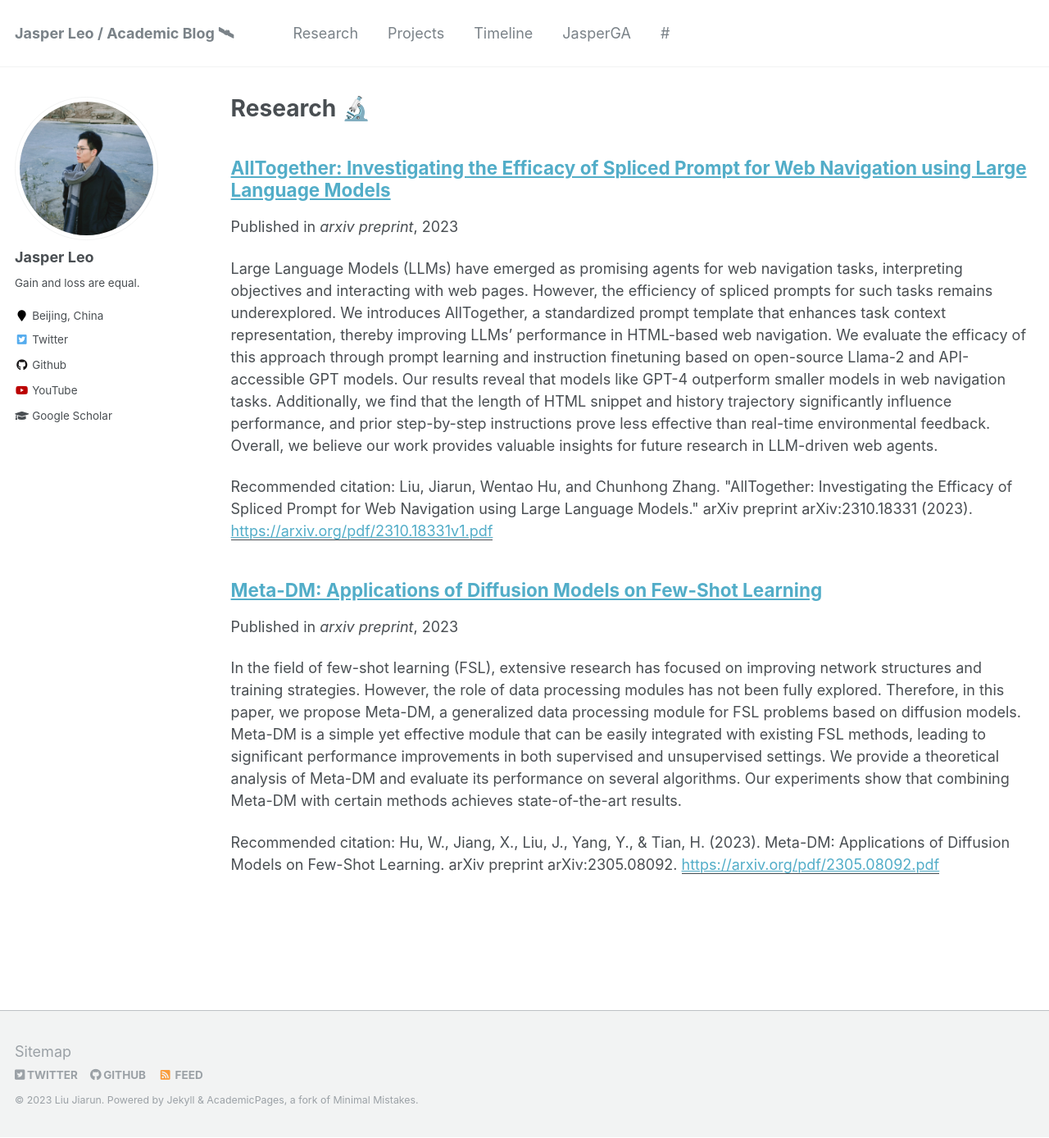
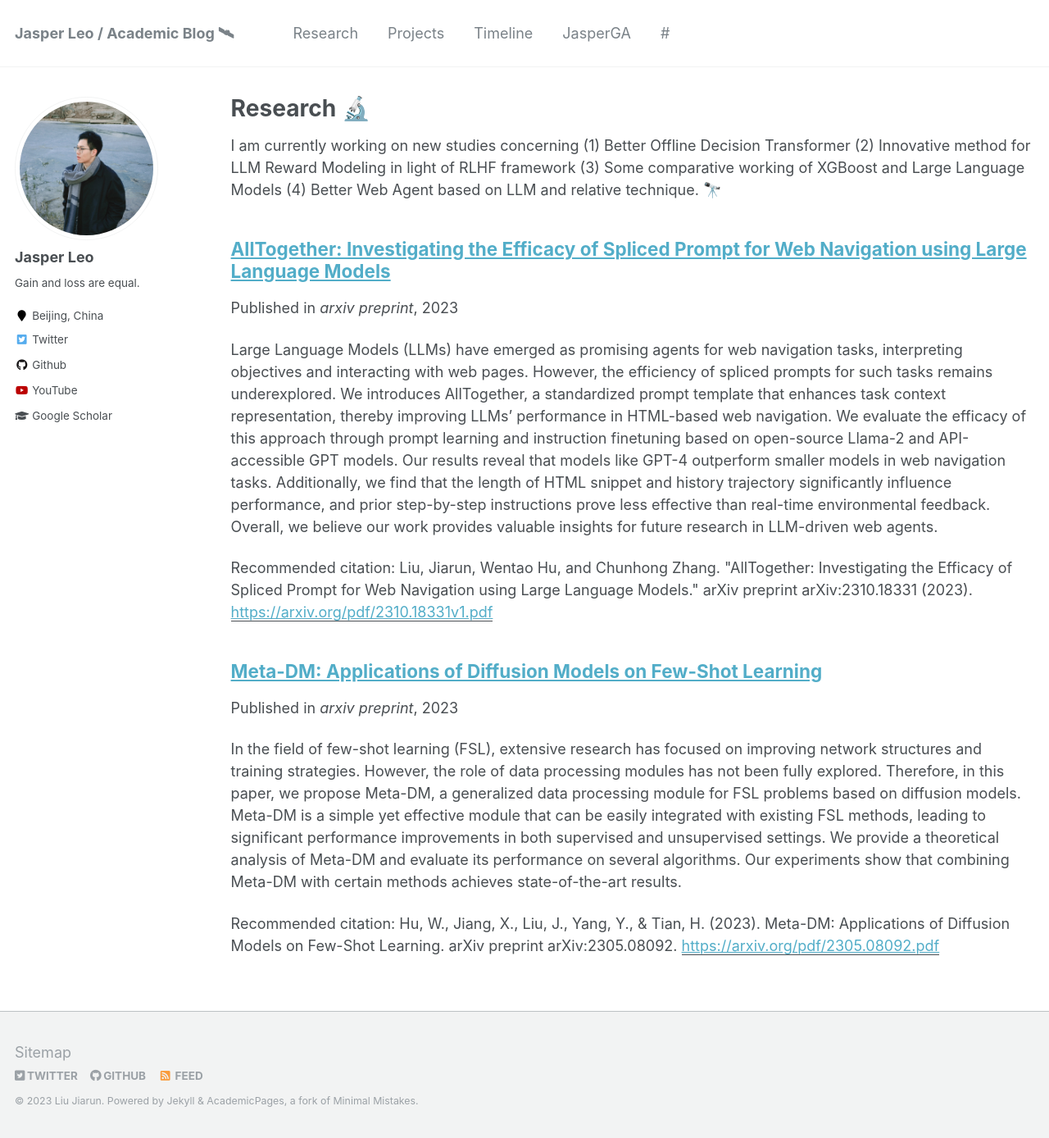
Before and after one commit to KLGR123/KLGR123.github.io, a Jekyll site: the page built from _pages/publications.md, in a window 1280 px wide and 1388 px high. Shown: the whole window at 82% size. Built offline with Jekyll 4.4.1, drawn with Linux system fonts in a browser that asks for light colours.

Commit message:
Update publications.md

```diff
--- a/_pages/publications.md
+++ b/_pages/publications.md
@@ -4,6 +4,8 @@
 permalink: /publications/
 author_profile: true
 ---
+
+I am currently working on new studies concerning (1) Better Offline Decision Transformer (2) Innovative method for LLM Reward Modeling in light of RLHF framework (3) Some comparative working of XGBoost and Large Language Models (4) Better Web Agent based on LLM and relative technique. 🔭
 
 {% if author.googlescholar %}
   You can also find my articles on <u><a href="{{author.googlescholar}}">my Google Scholar profile</a>.</u>
```
